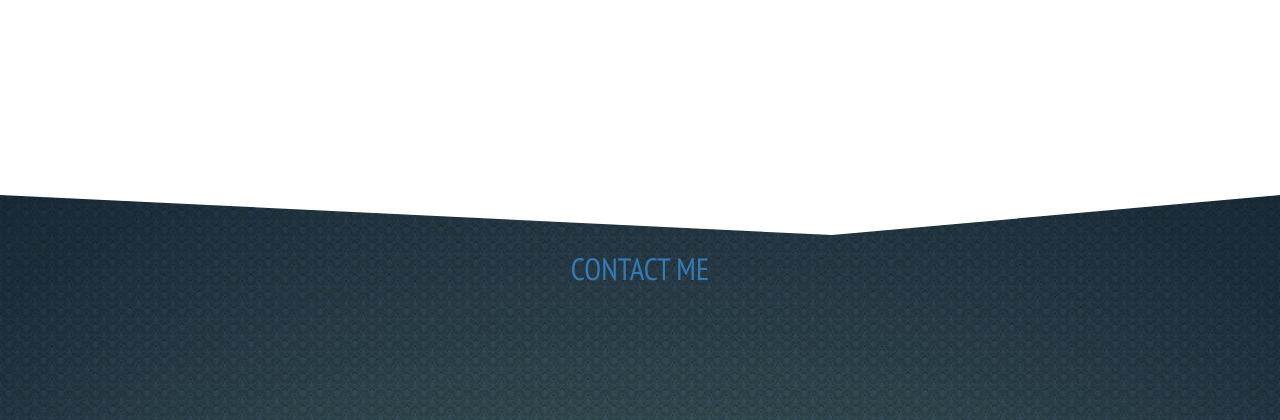
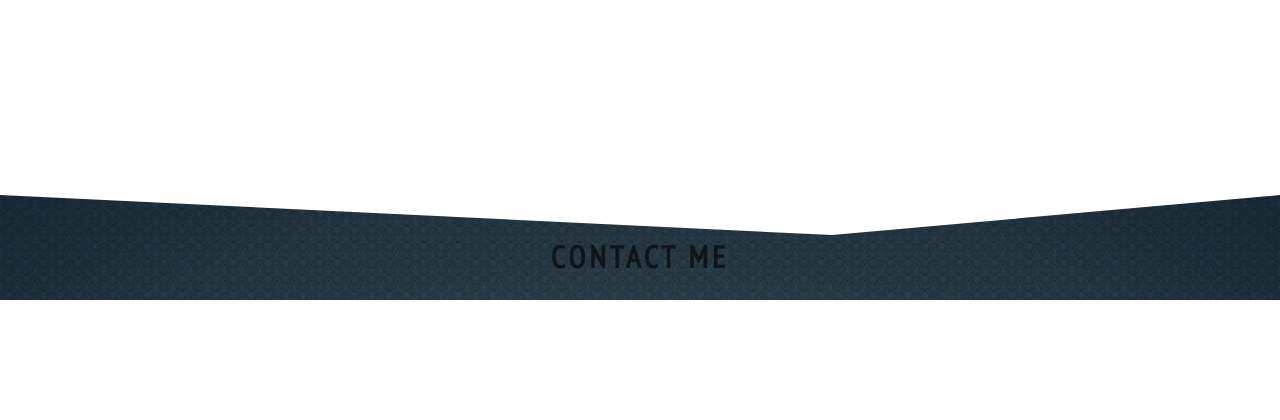
Before and after one commit to bsautron/bsautron.github.io, a Node server app: page / in a window 1280 px wide. Shown: the part 4698-5118 px from the top of the page. After the commit the page ends 4998 px from the top, so only its background shows below. Run offline with Node 20, Linux system fonts and the light colour scheme; some web fonts are replaced.

Commit message:
srthsrth

```diff
--- a/public/css/page.css
+++ b/public/css/page.css
@@ -45,8 +45,8 @@ header .menu li {
 }
 
 header .menu a {
+	text-decoration: none;
 	font-size: 1.1em;
-	text-decoration: none;
 	color: rgba(255, 255, 255, 0.9);
 }
 
@@ -80,10 +80,6 @@ header #descritpion {
 	height: 25%;
 }
 
-/*#middle {
-	height: 13vh;
-}*/
-
 .middle {
 	font-family: 'Wire One', sans-serif;
 	color: white;
@@ -97,7 +93,6 @@ header #descritpion {
 }
 
 footer {
-	/*background: black;*/
 	position: relative;
 	height: 100px;
 	width: 100%;
@@ -111,34 +106,32 @@ footer #cont-used {
 	display: flex;
 	justify-content:flex-end;
 }
-footer .use {
-	font-family: 'Dancing Script', cursive;
-	color: rgba(125,125,125,1);
-	font-size: 1.7em;
-	/*width:10%;  faut que ca soit automatique */
-	padding-right: 10px;
-	height:130px;
-	line-height:130px;
-	margin: 1px;
-	height: 100%;
-}
 
 footer #cont-me {
+	position: absolute;
+	color: rgba(0,0,0,0.6);
+	top:0;
 	display: flex;
 	flex-direction: column;
 	justify-content: flex-end;
 	width: 100%;
-	height: 113%;
-	padding-bottom: 15px;
+	height: 100%;
+	text-decoration: none;
+	text-transform: uppercase;
 }
 
-footer a {
+
+footer li {
+	list-style-type: none;
+	position: relative;
+	width: 100%;
+	padding: 15px;
 	font-size: 2.2em;
 	position: relative;
-	top: -113px;
 	font-family: 'PT Sans Narrow', sans-serif;
-	text-transform: uppercase;
+	font-weight: bold;
+	letter-spacing: 4px;
 }
-footer a:hover #cont-me {
+footer #cont-me:hover {
 	background: rgba(255,255,255,0.3);
 }
--- a/views/layout.jade
+++ b/views/layout.jade
@@ -29,8 +29,8 @@ html(lang="en")
 				svg(xmlns="http://www.w3.org/2000/svg", xmlns:xlink="http://www.w3.org/1999/xlink", viewBox="0 0 1000 20", preserveAspectRatio="none", width="100%", height="100%")
 					polygon(points="0,0 1000,0 650,8", style="fill:#fff;")
 
-				a(href="#my-name")
-					#cont-me= 'Contact me'
+				a(id="cont-me", href="#my-name")
+					li= 'Contact me'
 
 			script(src= "/jquery-2.1.4.min.js")
 			script(src= "/citations/citation.js")
```
